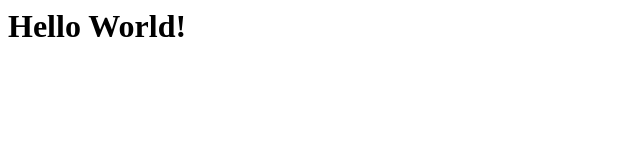
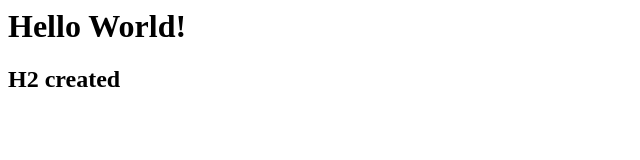
Before and after one commit to sanjupriyanga1/sampleHTML, a plain HTML site: page index.html in a window 1280 px wide. Shown: the whole page, without its empty margins (0-640 px from the left). Drawn offline with Linux system fonts and the light colour scheme.

Commit message:
h2 created

```diff
--- a/index.html
+++ b/index.html
@@ -3,5 +3,6 @@
   </head>
   <body>
     <h1>Hello World!</h1>
+    <h2>H2 created</h2>
   </body>
  </html>
```
